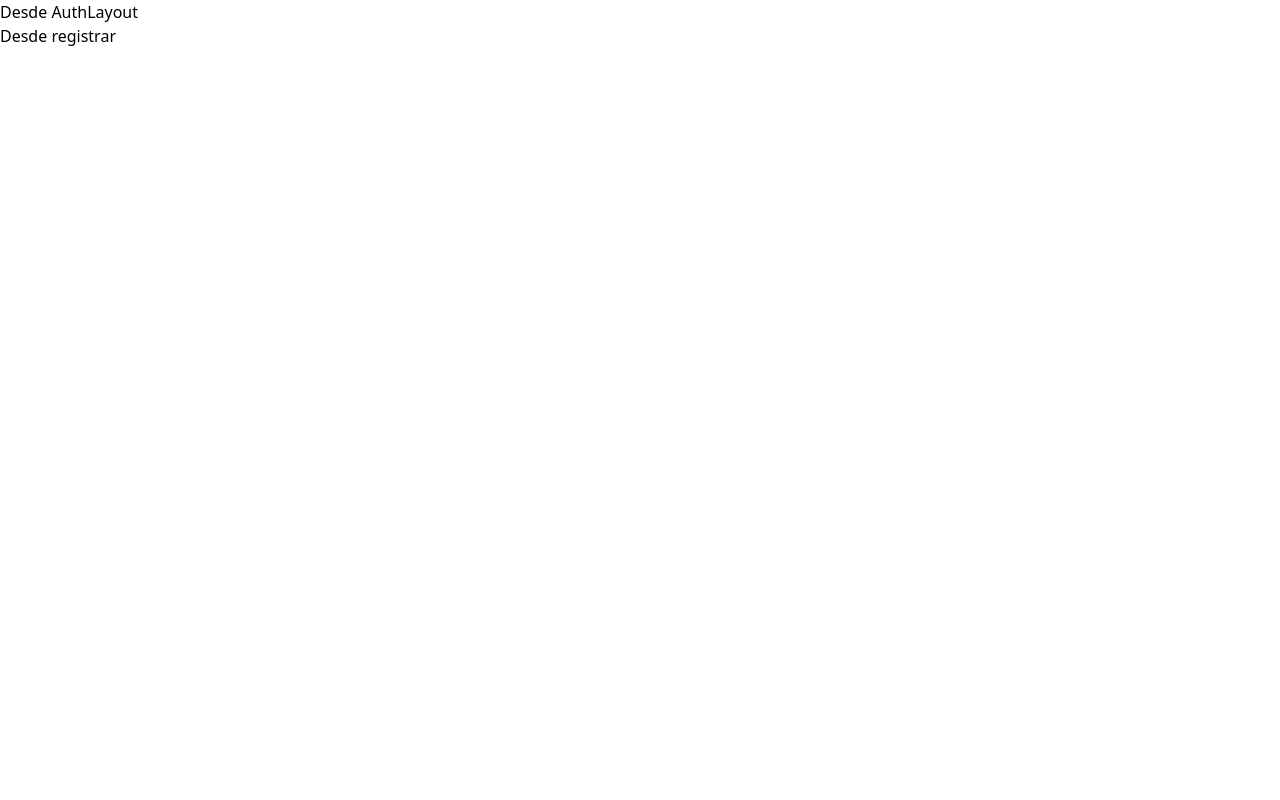
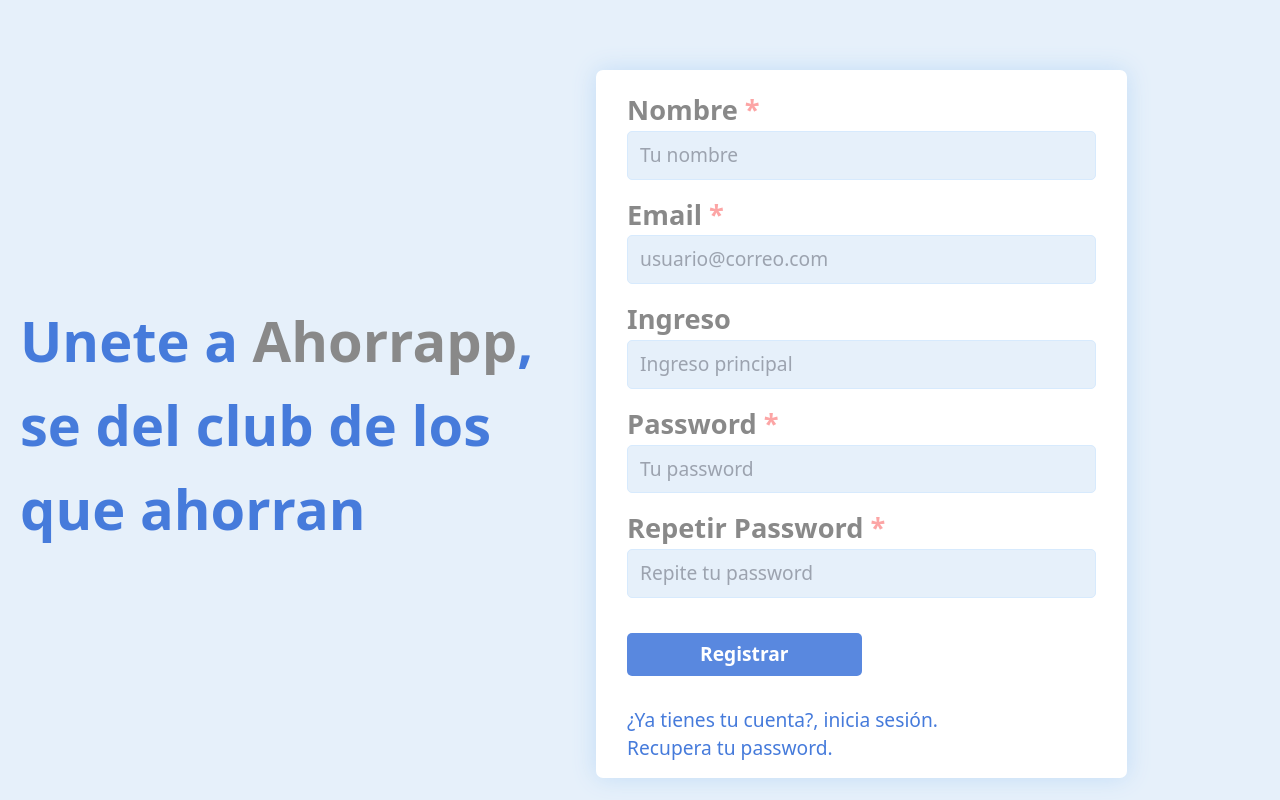
Before and after one commit to FraneSpralja/ahoraa, a React (Vite) app in the folder frontend/: page /registrar in a window 1280 px wide. Built offline with nearby package versions, Linux system fonts and the light colour scheme.

Commit message:
terminar static front de Public navigation para ahorrap

```diff
--- a/frontend/src/assets/style/authLayout.module.css
+++ b/frontend/src/assets/style/authLayout.module.css
@@ -14,13 +14,14 @@
     --btn-submit_bg: #5988df;
     --btn-submit_bg-hover: #467bdb;
 
-    /* media */
-    --screen-md: 1024px;
+    /* otros */
+    --shadow-blue: #c2dcf7;
 }
 
 .mainContainer {
     display: grid;
     grid-template-columns: 45% 55%;
+    margin-top: 50px;
     margin-left: auto;
     margin-right: auto;
     align-items: center;
@@ -94,6 +95,15 @@
     text-decoration: underline;
 }
 
+.formulario {
+    width: 80%;
+    padding: 5px;
+    padding-bottom: 15px;
+    background-color: var(--white);
+    border-radius: 7px;
+    box-shadow: 0 0 25px var(--shadow-blue);
+}
+
 /* Login */
 .loginHeader {
     padding: 20px;
--- a/frontend/src/index.css
+++ b/frontend/src/index.css
@@ -1,6 +1,10 @@
 @tailwind base;
 @tailwind components;
 @tailwind utilities;
+
+body {
+    background: #e6f0fa;
+}
 
 :focus-visible {
     outline: none;
--- a/frontend/src/layout/AuthLayout.jsx
+++ b/frontend/src/layout/AuthLayout.jsx
@@ -6,8 +6,6 @@
 const AuthLayout = () => {
     return (
         <>
-            <h1>Desde AuthLayout</h1>
-
             <main className={styles.mainContainer}>
                 <Outlet />
             </main>
--- a/frontend/src/paginas/Login.jsx
+++ b/frontend/src/paginas/Login.jsx
@@ -13,7 +13,7 @@
                     </h1>
                 </div>
                 <div className={styles.loginBody}>
-                    <form action="">
+                    <form className={styles.formulario} action="">
                         <div className={styles.formBox}>
                             <label
                             className={styles.formBox_label}
@@ -22,7 +22,7 @@
                             </label>
                             <input
                             className={styles.formBox_input}
-                            type="text"
+                            type="email"
                             placeholder="usuario@correo.com"
                             />
                         </div>
@@ -50,13 +50,13 @@
                             className={styles.links_submit}
                             to="/registrar"
                             >
-                                Únete a los que ahorran, regístrate
+                                Únete a los que ahorran.
                             </Link>
                             <Link
                             className={styles.links_submit}
                             to="/olvide-password"
                             >
-                                Recupera tu password
+                                Recupera tu password.
                             </Link>
                         </div>
                     </form>
--- a/frontend/src/paginas/OlvidePassword.jsx
+++ b/frontend/src/paginas/OlvidePassword.jsx
@@ -1,7 +1,53 @@
+import { Link } from "react-router-dom"
+// Style
+import styles from "../assets/style/authLayout.module.css"
+
 const OlvidePassword = () => {
     return (
         <>
-            <h1>Desde olvide Password</h1>
+                <div className={styles.loginHeader}>
+                    <h1
+                    className={styles.loginHeader_title}
+                        >Recupera tu password <span>Ahorrapp</span>
+                    </h1>
+                </div>
+                <div className={styles.loginBody}>
+                    <form className={styles.formulario} action="">
+                        <div className={styles.formBox}>
+                            <label
+                            className={styles.formBox_label}
+                            >
+                                Email <span className="text-red-300">*</span>
+                            </label>
+                            <input
+                            className={styles.formBox_input}
+                            type="email"
+                            placeholder="usuario@correo.com"
+                            />
+                        </div>
+                        <div className={styles.formBox}>
+                            <input
+                            type="submit"
+                            value="Recuperar contraseña"
+                            className={styles.btnSubmit}
+                            />
+                        </div>
+                        <div className={styles.formBox}>
+                            <Link
+                            className={styles.links_submit}
+                            to="/"
+                            >
+                                ¿Ya tienes tu cuenta?, inicia sesión.
+                            </Link>
+                            <Link
+                            className={styles.links_submit}
+                            to="/registrar"
+                            >
+                                Únete a los que ahorran.
+                            </Link>
+                        </div>
+                    </form>
+                </div>
         </>
     )
 }
--- a/frontend/src/paginas/Registrar.jsx
+++ b/frontend/src/paginas/Registrar.jsx
@@ -1,7 +1,102 @@
+import { Link } from "react-router-dom"
+// Style
+import styles from "../assets/style/authLayout.module.css"
+
 const Registrar = () => {
     return (
         <>
-            <h1>Desde registrar</h1>
+                <div className={styles.loginHeader}>
+                    <h1
+                    className={styles.loginHeader_title}
+                        >Unete a <span>Ahorrapp</span>, <br />
+                        se del club de los que ahorran
+                    </h1>
+                </div>
+                <div className={styles.loginBody}>
+                    <form className={styles.formulario} action="">
+                        <div className={styles.formBox}>
+                            <label
+                            className={styles.formBox_label}
+                            >
+                                Nombre <span className="text-red-300">*</span>
+                            </label>
+                            <input
+                            className={styles.formBox_input}
+                            type="text"
+                            placeholder="Tu nombre"
+                            />
+                        </div>
+                        <div className={styles.formBox}>
+                            <label
+                            className={styles.formBox_label}
+                            >
+                                Email <span className="text-red-300">*</span>
+                            </label>
+                            <input
+                            className={styles.formBox_input}
+                            type="email"
+                            placeholder="usuario@correo.com"
+                            />
+                        </div>
+                        <div className={styles.formBox}>
+                            <label
+                            className={styles.formBox_label}
+                            >
+                                Ingreso
+                            </label>
+                            <input
+                            className={styles.formBox_input}
+                            type="text"
+                            placeholder="Ingreso principal"
+                            />
+                        </div>
+                        <div className={styles.formBox}>
+                            <label
+                            className={styles.formBox_label}
+                            >
+                                Password <span className="text-red-300">*</span>
+                            </label>
+                            <input
+                            className={styles.formBox_input}
+                            type="password"
+                            placeholder="Tu password"
+                            />
+                        </div>
+                        <div className={styles.formBox}>
+                            <label
+                            className={styles.formBox_label}
+                            >
+                                Repetir Password <span className="text-red-300">*</span>
+                            </label>
+                            <input
+                            className={styles.formBox_input}
+                            type="password"
+                            placeholder="Repite tu password"
+                            />
+                        </div>
+                        <div className={styles.formBox}>
+                            <input
+                            type="submit"
+                            value="Registrar"
+                            className={styles.btnSubmit}
+                            />
+                        </div>
+                        <div className={styles.formBox}>
+                            <Link
+                            className={styles.links_submit}
+                            to="/"
+                            >
+                                ¿Ya tienes tu cuenta?, inicia sesión.
+                            </Link>
+                            <Link
+                            className={styles.links_submit}
+                            to="/olvide-password"
+                            >
+                                Recupera tu password.
+                            </Link>
+                        </div>
+                    </form>
+                </div>
         </>
     )
 }
```
Also changed, not shown: 1 other file (tests, documents, lock files or other folders).
